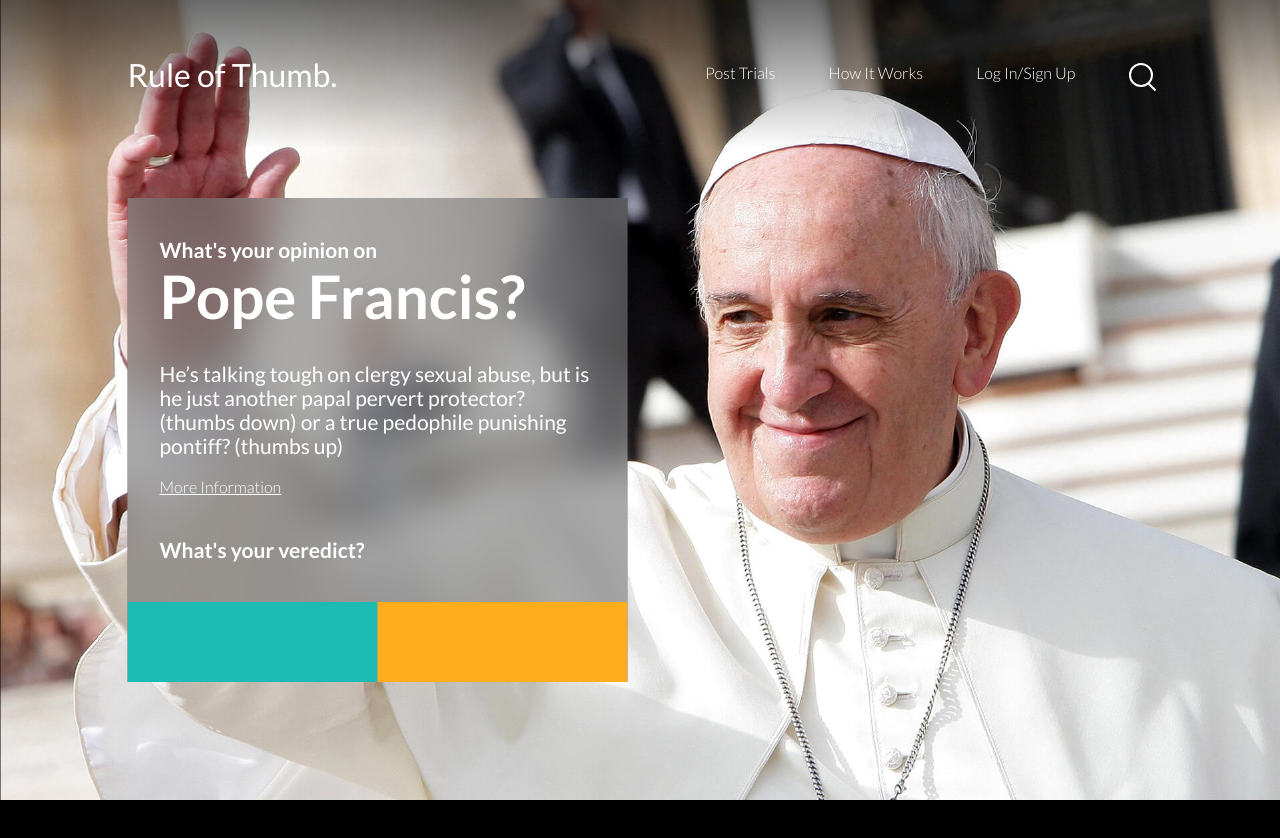
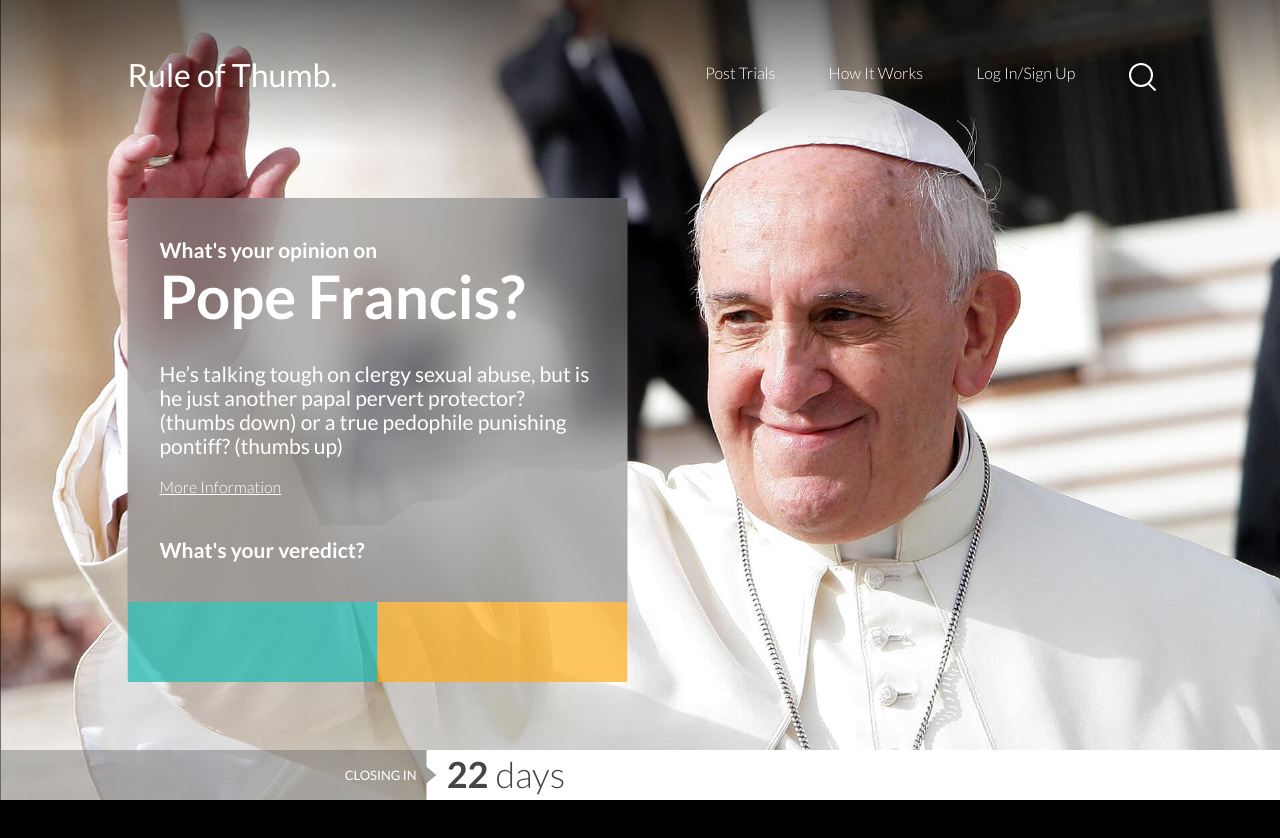
Before and after one commit to mateoodlc/zemoga-test, a Vue app: page / in a window 1280 px wide. Shown: the top 838 px of the page. Built offline with nearby package versions, Linux system fonts and the light colour scheme.

Commit message:
feat: hero footer built

```diff
--- a/public/index.html
+++ b/public/index.html
@@ -10,7 +10,7 @@
   </head>
   <body>
     <main class="max-bound">
-      <header class="site-header">
+      <header class="site-header outer-pad">
         <div class="site-logo">Rule of Thumb.</div>
         <nav class="nav-container">
           <ul class="nav-list__wrapper">
@@ -34,16 +34,26 @@
           <div class="main-hero">
             <img src="./assets/img/hero_background.jpg" alt="">
             <div class="main-hero__cta-wrapper">
-              <div class="main-hero__image-effect"></div>
               <div class="main-hero__cta">
-                <h1><p class="p--small">What's your opinion on</p>Pope Francis?</h1>
-                <p>He’s talking tough on clergy sexual abuse, but is he just another papal pervert protector? (thumbs down) or a true pedophile punishing pontiff? (thumbs up) </p>
-                <a href="http://" class="main-hero__cta-link p--small">More Information</a>
-                <p><strong>What's your veredict?</strong></p>
+                <div class="main-hero__image-effect"></div>
+                <div class="main-hero__cta-content">
+                  <h1><p class="p--small">What's your opinion on</p>Pope Francis?</h1>
+                  <p>He’s talking tough on clergy sexual abuse, but is he just another papal pervert protector? (thumbs down) or a true pedophile punishing pontiff? (thumbs up) </p>
+                  <a href="http://" class="main-hero__cta-link p--small">More Information</a>
+                  <p><strong>What's your veredict?</strong></p>
+                </div>
               </div>
               <div class="main-hero__bottom-actions">
                 <button class="main-hero__cta-button"></button>
                 <button class="main-hero__cta-button main-hero__cta-button--dislike"></button>
+              </div>
+            </div>
+            <div class="main-hero__footer">
+              <div class="main-hero__footer__count-label">
+                <p>closing in</p>
+              </div>
+              <div class="main-hero__footer__count">
+                <p><strong>22</strong> days</p>
               </div>
             </div>
           </div>
--- a/src/styles/home.scss
+++ b/src/styles/home.scss
@@ -138,6 +138,7 @@ nav.nav-container .nav-list__wrapper .nav-list__item {
   width: 100%;
   height: 80vh;
   background-color: $text-black;
+  opacity: 0;
  }
 }
 
@@ -165,6 +166,7 @@ nav.nav-container .nav-list__wrapper .nav-list__item {
  position: relative;
  padding: 40px 32px;
  max-width: 500px;
+ overflow: hidden;
  h1 {
   margin-bottom: 32px;
  }
@@ -184,6 +186,10 @@ nav.nav-container .nav-list__wrapper .nav-list__item {
  }
 }
 
+.main-hero__cta-content {
+ position: relative;
+}
+
 .main-hero__cta-link {
  text-decoration: underline;
 }
@@ -197,9 +203,92 @@ nav.nav-container .nav-list__wrapper .nav-list__item {
   width: 50%;
   height: 100%;
   background-color: #1cbbb4;
+  opacity: 0.7;
  }
  .main-hero__cta-button.main-hero__cta-button--dislike {
   background-color: #ffad1d;
+ }
+}
+
+.main-hero__footer {
+ position: absolute;
+ left: 50%;
+ bottom: 0;
+ display: flex;
+ align-items: center;
+ width: 100vw;
+ height: 50px;
+ transform: translateX(-50%);
+}
+
+.main-hero__footer__count-label {
+ position: relative;
+ display: inline-flex;
+ align-items: center;
+ justify-content: flex-end;
+ height: 100%;
+ padding-right: 10px;
+ text-align: right;
+ flex: 1;
+ &::before {
+  content: '';
+  position: absolute;
+  display: block;
+  top: 0;
+  left: 0;
+  width: calc(100% + 10px);
+  height: 100%;
+  background-color: $text-black;
+  opacity: 0.3;
+ }
+ p {
+  position: relative;
+  font-size: 13px;
+  color: #fff;
+  text-transform: uppercase;
+ }
+}
+
+.main-hero__footer__count {
+ position: relative;
+ display: inline-flex;
+ align-items: center;
+ height: 100%;
+ padding-left: 20px;
+ text-align: left;
+ flex: 2;
+ overflow: hidden;
+ &::before, &::after {
+  content: '';
+  display: block;
+  position: absolute;
+  left: -5px;
+  width: calc(100% + 20px);
+  height: 50%;
+  background-color: #fff;
+ }
+ &::before {
+  top: 0;
+  -webkit-transform: skew(50deg);
+  -moz-transform: skew(50deg);
+  -o-transform: skew(50deg);
+  -ms-transform: skew(50deg);
+  transform: skew(50deg);
+ }
+ &::after {
+  bottom: 0;
+  -webkit-transform: skew(-60deg);
+  -moz-transform: skew(-50deg);
+  -o-transform: skew(-50deg);
+  -ms-transform: skew(-50deg);
+  transform: skew(-50deg);
+ }
+ p {
+  position: relative;
+  font-weight: 300;
+  font-size: 36px;
+  color: #464646;
+  z-index: 2;
  }
 }
 
```
